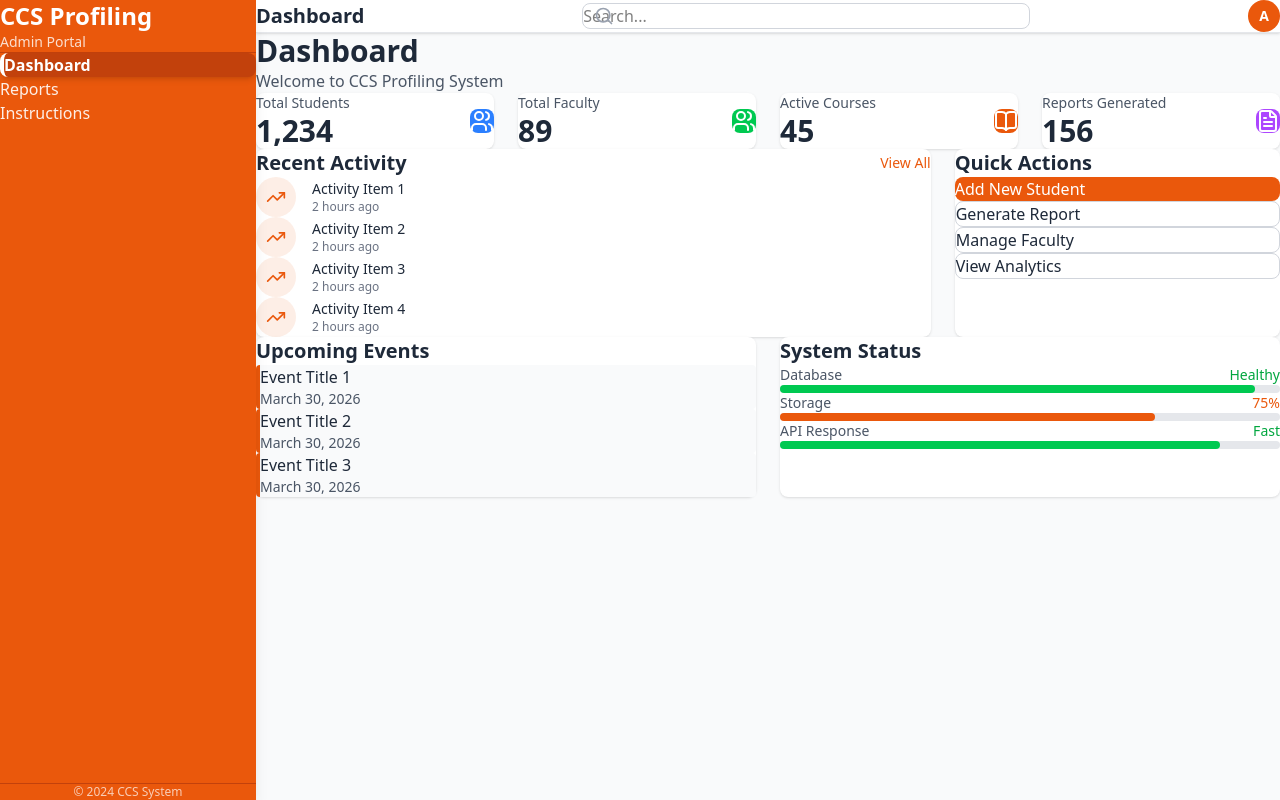
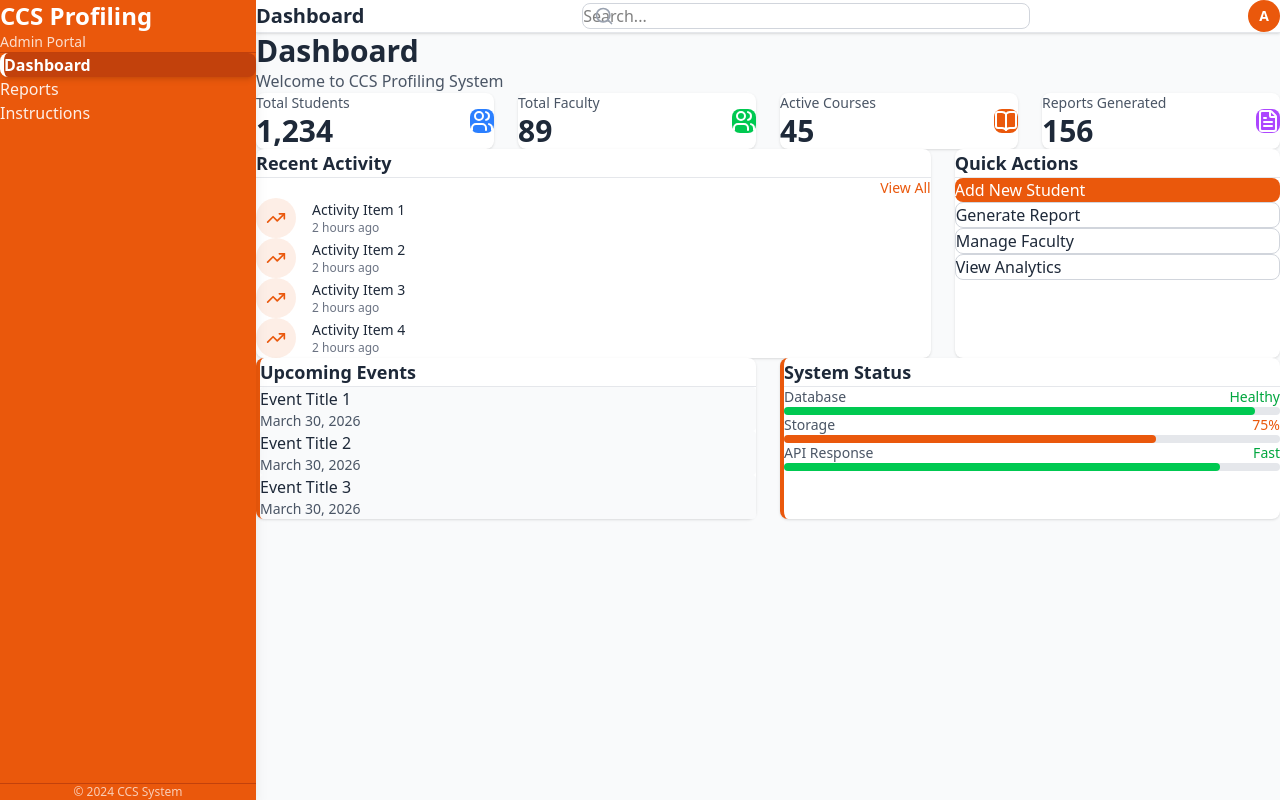
Before and after one commit to ccs-profiling-system/ccs-profiling-frontend, a React (Vite) app: page /dashboard in a window 1280 px wide. Built offline with nearby package versions, Linux system fonts and the light colour scheme.

Commit message:
feat: added reusable card components

```diff
--- a/src/components/layout/index.ts
+++ b/src/components/layout/index.ts
@@ -1,3 +1,4 @@
 export { MainLayout } from './MainLayout';
 export { Sidebar } from './Sidebar';
 export { Navbar } from './Navbar';
+export * from '../ui';
--- /dev/null
+++ b/src/components/ui/Card.tsx
@@ -0,0 +1,31 @@
+import { ReactNode } from 'react';
+
+interface CardProps {
+  children: ReactNode;
+  className?: string;
+  title?: string;
+  accent?: boolean;
+  hover?: boolean;
+}
+
+export function Card({ children, className = '', title, accent = false, hover = true }: CardProps) {
+  return (
+    <div
+      className={`
+        bg-white rounded-lg shadow
+        ${accent ? 'border-l-4 border-primary' : ''}
+        ${hover ? 'hover:shadow-md transition-shadow' : ''}
+        ${className}
+      `}
+    >
+      {title && (
+        <div className="px-6 py-4 border-b border-gray-200">
+          <h3 className="text-lg font-semibold text-gray-800">{title}</h3>
+        </div>
+      )}
+      <div className={title ? 'p-6' : 'p-6'}>
+        {children}
+      </div>
+    </div>
+  );
+}
--- /dev/null
+++ b/src/components/ui/index.ts
@@ -0,0 +1 @@
+export { Card } from './Card';
--- a/src/features/admin/dashboard/index.tsx
+++ b/src/features/admin/dashboard/index.tsx
@@ -1,4 +1,4 @@
-import { MainLayout } from '@/components/layout';
+import { MainLayout, Card } from '@/components/layout';
 import { Users, BookOpen, FileText, TrendingUp } from 'lucide-react';
 
 export function AdminDashboard() {
@@ -21,10 +21,7 @@ export function AdminDashboard() {
         {/* Stats Grid - Responsive: 1 col mobile, 2 cols tablet, 4 cols desktop */}
         <div className="grid grid-cols-1 sm:grid-cols-2 lg:grid-cols-4 gap-4 lg:gap-6">
           {stats.map((stat, index) => (
-            <div
-              key={index}
-              className="bg-white p-6 rounded-lg shadow hover:shadow-md transition"
-            >
+            <Card key={index}>
               <div className="flex items-center justify-between">
                 <div>
                   <p className="text-sm text-gray-600 mb-1">{stat.label}</p>
@@ -34,16 +31,15 @@ export function AdminDashboard() {
                   <stat.icon className="w-6 h-6 text-white" />
                 </div>
               </div>
-            </div>
+            </Card>
           ))}
         </div>
 
         {/* Main Content Grid - Responsive: 1 col mobile, 3 cols desktop */}
         <div className="grid grid-cols-1 lg:grid-cols-3 gap-6">
           {/* Recent Activity - Takes 2 columns on large screens */}
-          <div className="lg:col-span-2 bg-white p-6 rounded-lg shadow">
-            <div className="flex items-center justify-between mb-4">
-              <h2 className="text-xl font-semibold text-gray-800">Recent Activity</h2>
+          <Card className="lg:col-span-2" title="Recent Activity">
+            <div className="flex items-center justify-end mb-4">
               <button className="text-primary hover:text-primary-dark text-sm font-medium">
                 View All
               </button>
@@ -61,11 +57,10 @@ export function AdminDashboard() {
                 </div>
               ))}
             </div>
-          </div>
+          </Card>
 
           {/* Quick Actions - Takes 1 column */}
-          <div className="bg-white p-6 rounded-lg shadow">
-            <h2 className="text-xl font-semibold text-gray-800 mb-4">Quick Actions</h2>
+          <Card title="Quick Actions">
             <div className="space-y-3">
               <button className="w-full bg-primary hover:bg-primary-dark text-white px-4 py-3 rounded-lg transition text-left">
                 Add New Student
@@ -80,25 +75,23 @@ export function AdminDashboard() {
                 View Analytics
               </button>
             </div>
-          </div>
+          </Card>
         </div>
 
         {/* Bottom Grid - Responsive: 1 col mobile, 2 cols tablet+ */}
         <div className="grid grid-cols-1 md:grid-cols-2 gap-6">
-          <div className="bg-white p-6 rounded-lg shadow">
-            <h2 className="text-xl font-semibold text-gray-800 mb-4">Upcoming Events</h2>
+          <Card title="Upcoming Events" accent>
             <div className="space-y-3">
               {[1, 2, 3].map((item) => (
-                <div key={item} className="p-3 border-l-4 border-primary bg-gray-50 rounded">
+                <div key={item} className="p-3 bg-gray-50 rounded">
                   <p className="font-medium text-gray-800">Event Title {item}</p>
                   <p className="text-sm text-gray-600">March 30, 2026</p>
                 </div>
               ))}
             </div>
-          </div>
+          </Card>
 
-          <div className="bg-white p-6 rounded-lg shadow">
-            <h2 className="text-xl font-semibold text-gray-800 mb-4">System Status</h2>
+          <Card title="System Status" accent>
             <div className="space-y-4">
               <div>
                 <div className="flex justify-between text-sm mb-1">
@@ -128,7 +121,7 @@ export function AdminDashboard() {
                 </div>
               </div>
             </div>
-          </div>
+          </Card>
         </div>
       </div>
     </MainLayout>
```
